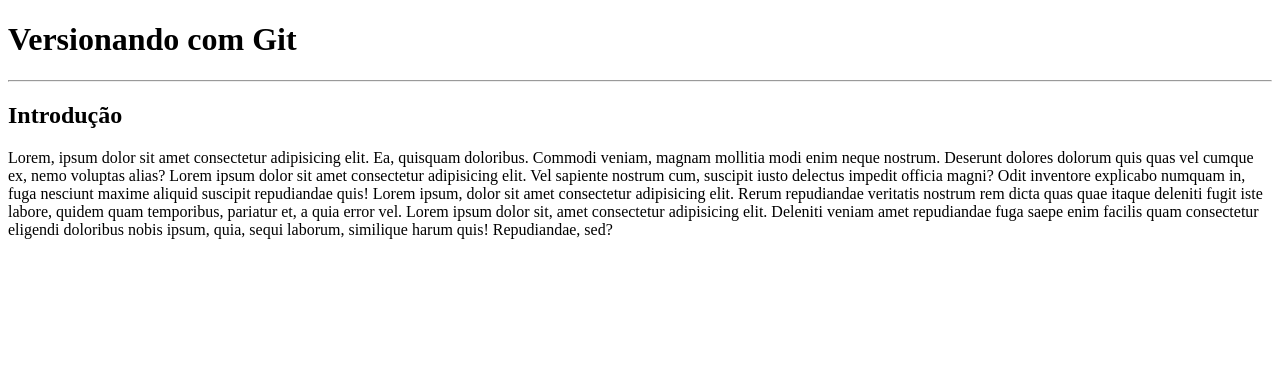
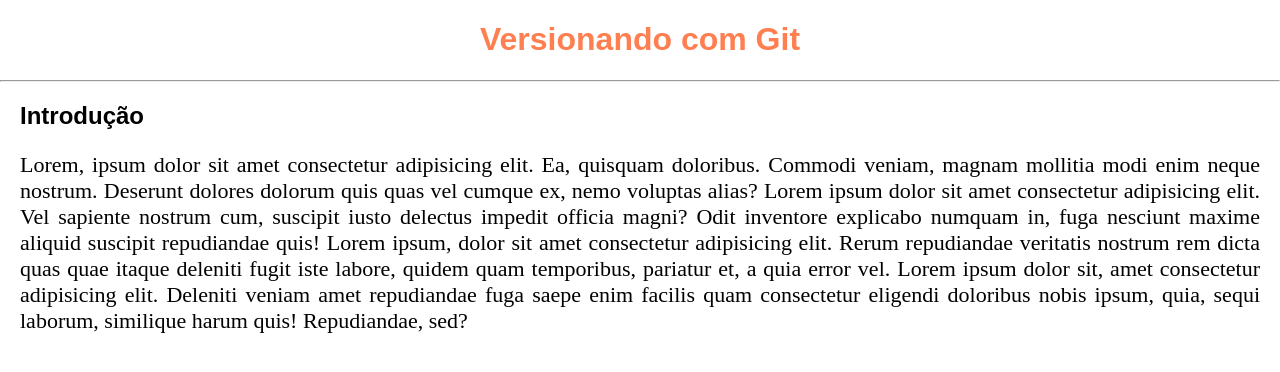
Before and after one commit to cleitonmendescoelho/Teste-Git, a plain HTML site: page index.html in a window 1280 px wide. Drawn offline with Linux system fonts and the light colour scheme.

Commit message:
criando o corpo da página

```diff
--- a/estilos.css
+++ b/estilos.css
@@ -0,0 +1,19 @@
+body{
+    margin:0px;
+    padding:0px;
+}
+h1{
+    text-align:center;
+    color:coral;
+    font-family:Arial, Helvetica, sans-serif;
+}
+.conteudo{
+    margin:20px;
+    text-align:justify;
+}
+.conteudo h2{
+    font-family:sans-serif;
+}
+.conteudo p{
+    font-size:22px;
+}
--- a/index.html
+++ b/index.html
@@ -9,12 +9,13 @@
 </head>
 <body>
     <H1>Versionando com Git</H1><hr>
+    <div class="conteudo">
     <h2>Introdução</h2>
     <p>Lorem, ipsum dolor sit amet consectetur adipisicing elit. Ea, quisquam doloribus. Commodi veniam, magnam mollitia modi enim neque nostrum. Deserunt dolores dolorum quis quas vel cumque ex, nemo voluptas alias?
         Lorem ipsum dolor sit amet consectetur adipisicing elit. Vel sapiente nostrum cum, suscipit iusto delectus impedit officia magni? Odit inventore explicabo numquam in, fuga nesciunt maxime aliquid suscipit repudiandae quis!
         Lorem ipsum, dolor sit amet consectetur adipisicing elit. Rerum repudiandae veritatis nostrum rem dicta quas quae itaque deleniti fugit iste labore, quidem quam temporibus, pariatur et, a quia error vel.
         Lorem ipsum dolor sit, amet consectetur adipisicing elit. Deleniti veniam amet repudiandae fuga saepe enim facilis quam consectetur eligendi doloribus nobis ipsum, quia, sequi laborum, similique harum quis! Repudiandae, sed?
-
     </p>
+    </div>
 </body>
 </html>
```
